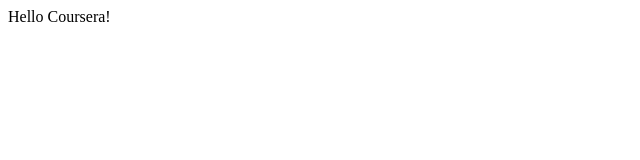
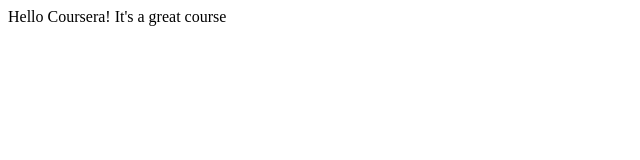
Before and after one commit to DiegoFernando187/coursera-test, a plain HTML site: page site/index.html in a window 1280 px wide. Shown: the whole page, without its empty margins (0-640 px from the left). Drawn offline with Linux system fonts and the light colour scheme.

Commit message:
Small addition to our page content.

```diff
--- a/site/index.html
+++ b/site/index.html
@@ -4,6 +4,6 @@
 	<title>Hello world</title>
 </head>
 <body>
-<hl>Hello Coursera!</hl>
+<hl>Hello Coursera! It's a great course</hl>
 </body>
 </html>
```
